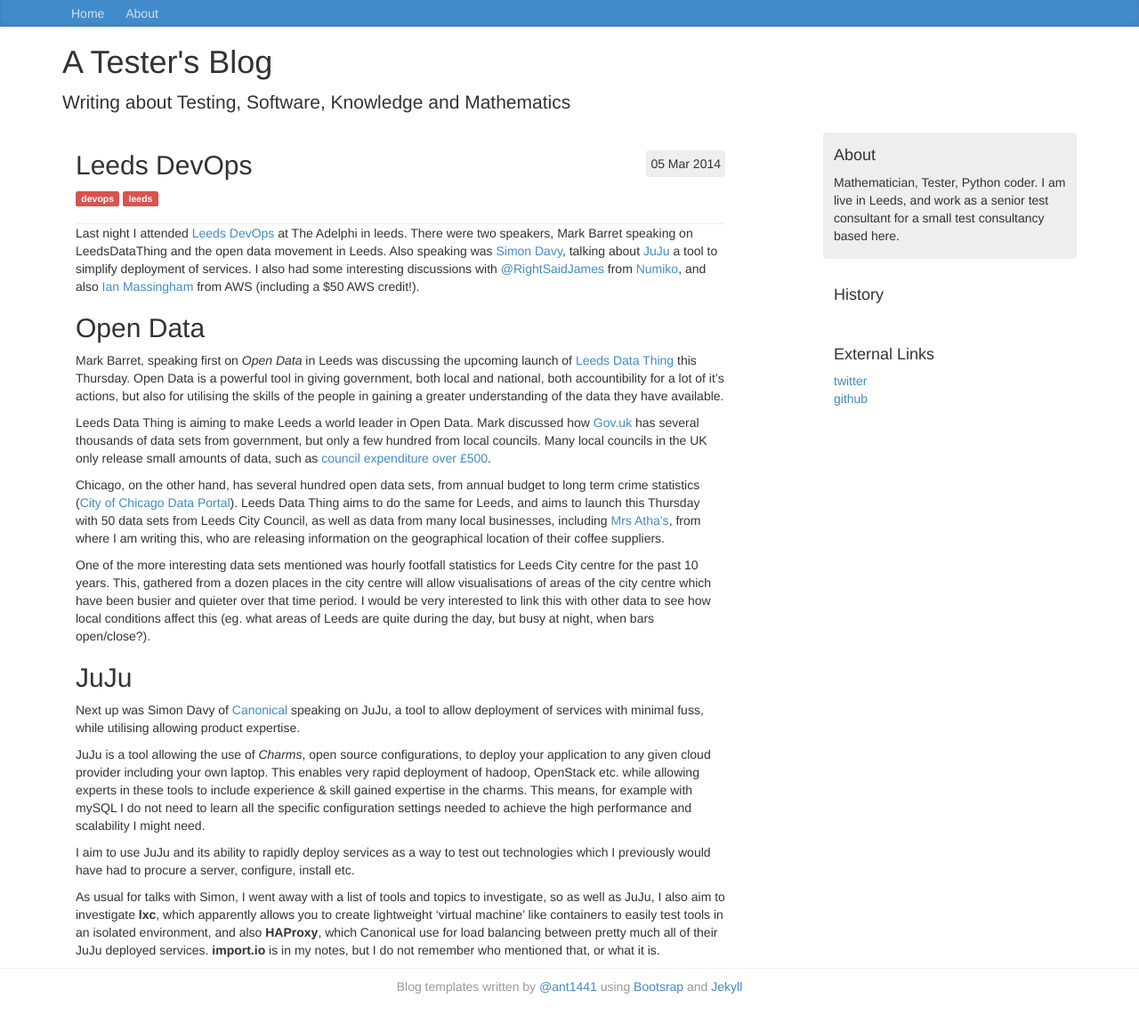
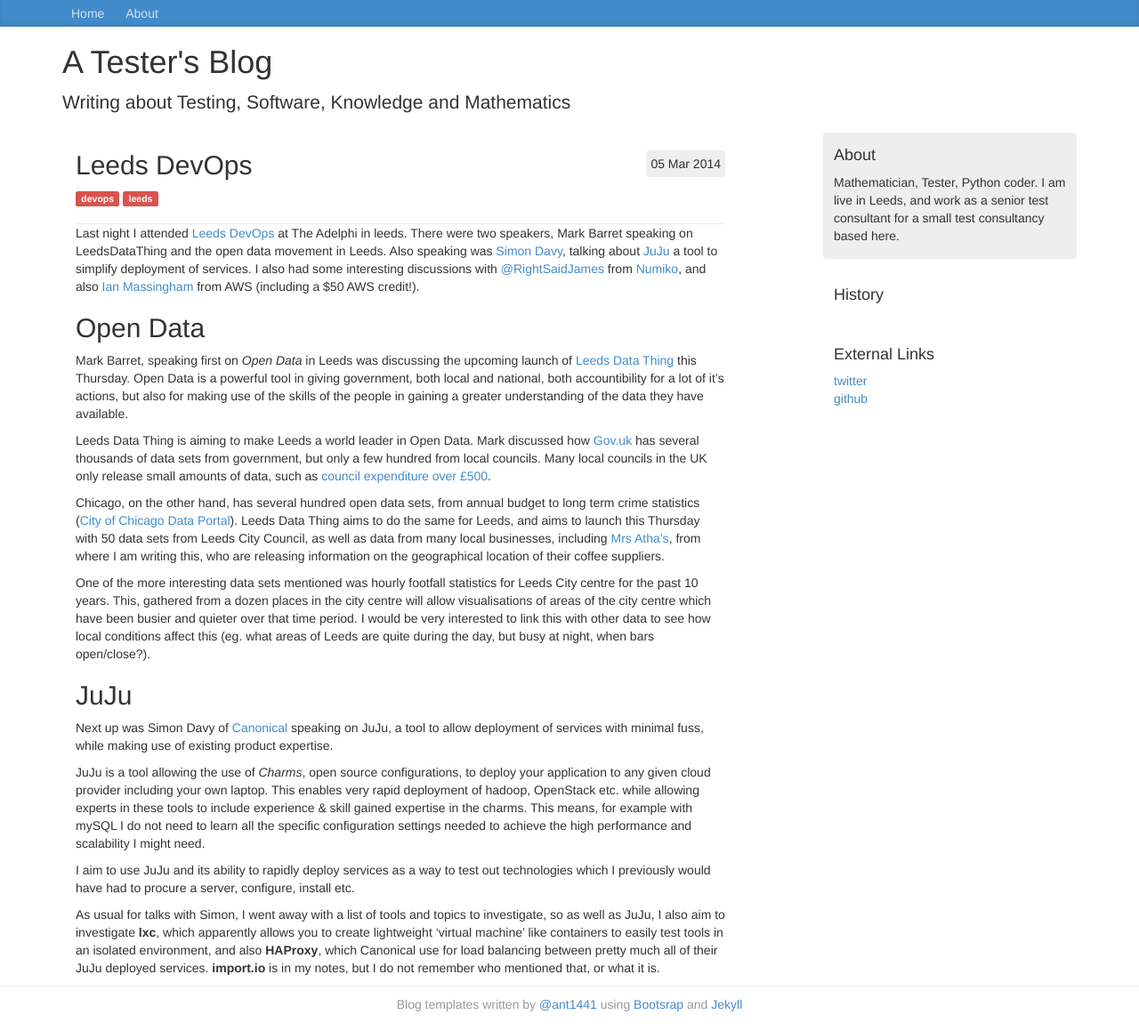
Before and after one commit to ant1441/ant1441.github.io, a Jekyll site: the page built from _posts/2014-03-05-Leeds-DevOps.md, in a window 1280 px wide. Shown: the whole page at 89% size. Built offline with Jekyll 4.4.1, drawn with Linux system fonts in a browser that asks for light colours.

Commit message:
typo fix

```diff
--- a/_posts/2014-03-05-Leeds-DevOps.md
+++ b/_posts/2014-03-05-Leeds-DevOps.md
@@ -14,7 +14,7 @@
 ## Open Data
 
 Mark Barret, speaking first on *Open Data* in Leeds was discussing the upcoming launch of [Leeds Data Thing](http://www.leedsdatathing.co.uk/) this Thursday.
-Open Data is a powerful tool in giving government, both local and national, both accountibility for a lot of it's actions, but also for utilising the skills of the people in gaining a greater understanding of the data they have available.
+Open Data is a powerful tool in giving government, both local and national, both accountibility for a lot of it's actions, but also for making use of the skills of the people in gaining a greater understanding of the data they have available.
 
 Leeds Data Thing is aiming to make Leeds a world leader in Open Data.
 Mark discussed how [Gov.uk](http://gov.uk) has several thousands of data sets from government, but only a few hundred from local councils.
@@ -28,7 +28,7 @@
 I would be very interested to link this with other data to see how local conditions affect this (eg. what areas of Leeds are quite during the day, but busy at night, when bars open/close?).
 
 ## JuJu
-Next up was Simon Davy of [Canonical](http://www.canonical.com/) speaking on JuJu, a tool to allow deployment of services with minimal fuss, while utilising allowing product expertise.
+Next up was Simon Davy of [Canonical](http://www.canonical.com/) speaking on JuJu, a tool to allow deployment of services with minimal fuss, while making use of existing product expertise.
 
 JuJu is a tool allowing the use of *Charms*, open source configurations, to deploy your application to any given cloud provider including your own laptop.
 This enables very rapid deployment of hadoop, OpenStack etc. while allowing experts in these tools to include experience & skill gained expertise in the charms.
```
Also changed, not shown: 1 other file.
